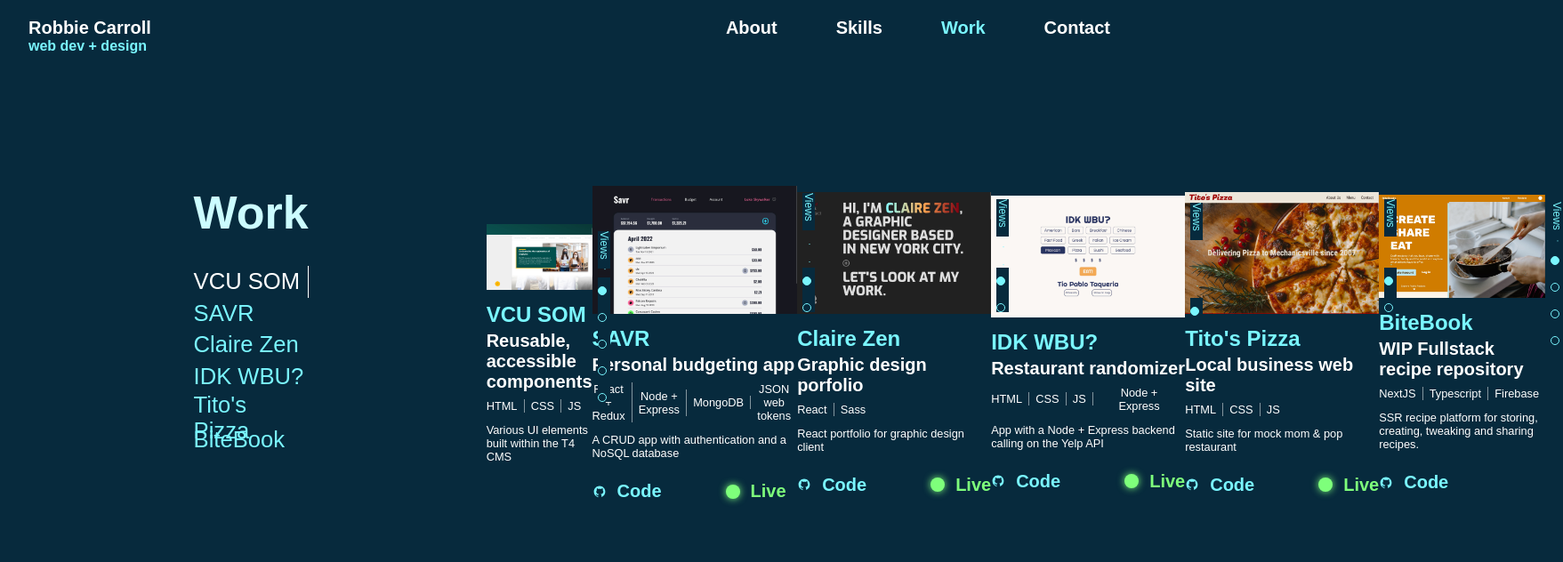
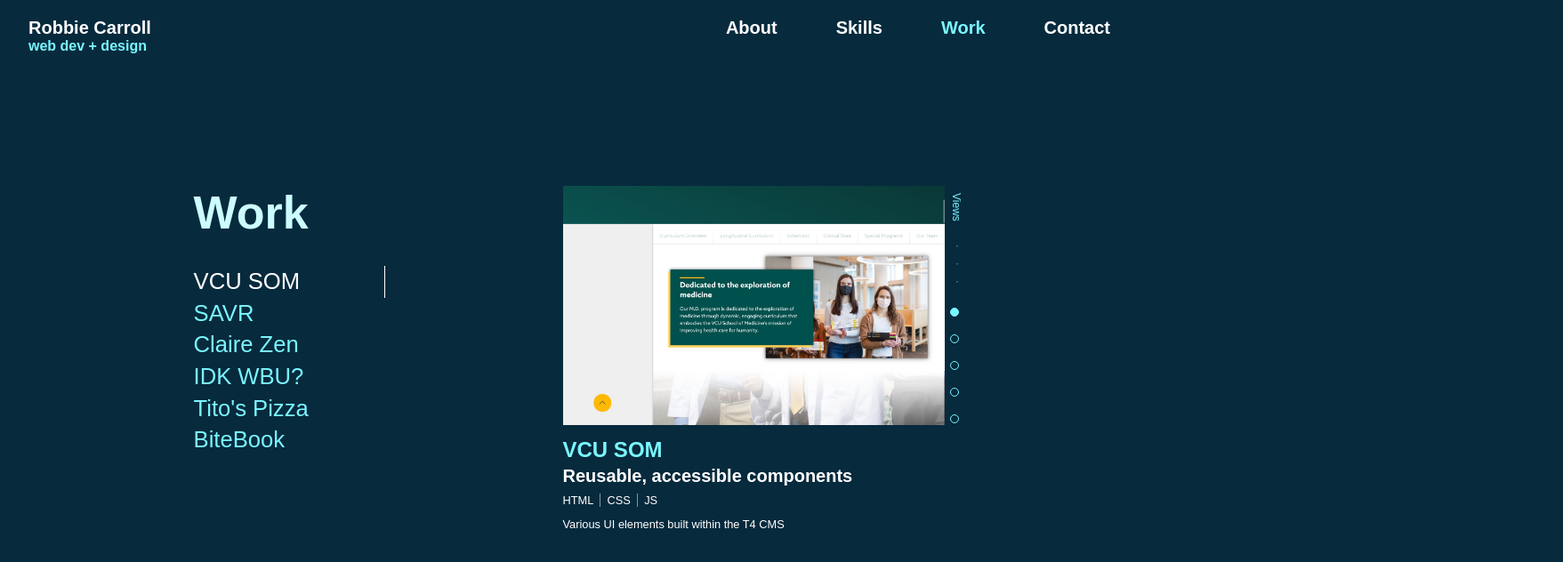
Before and after one commit to anewlens/portfolio-next, a Next.js app: page /work in a window 1280 px wide. Shown: the top 632 px of the page at 89% size, 1757 px wide, since content can reach past the window. Built offline with nearby package versions, Linux system fonts and the light colour scheme; a web font is replaced by a local one.

Commit message:
workpanel styles fix

```diff
--- a/styles/Components/WorkPanel.module.css
+++ b/styles/Components/WorkPanel.module.css
@@ -1,8 +1,14 @@
 .WorkPanel {
-    display: flex;
+    display: none;
     flex-direction: column;
     width: 100%;
 }
+
+.WorkPanel.selected {
+    display: flex;
+
+}
+
 .WorkPanel_content {
     display: flex;
     flex-direction: column;
```
